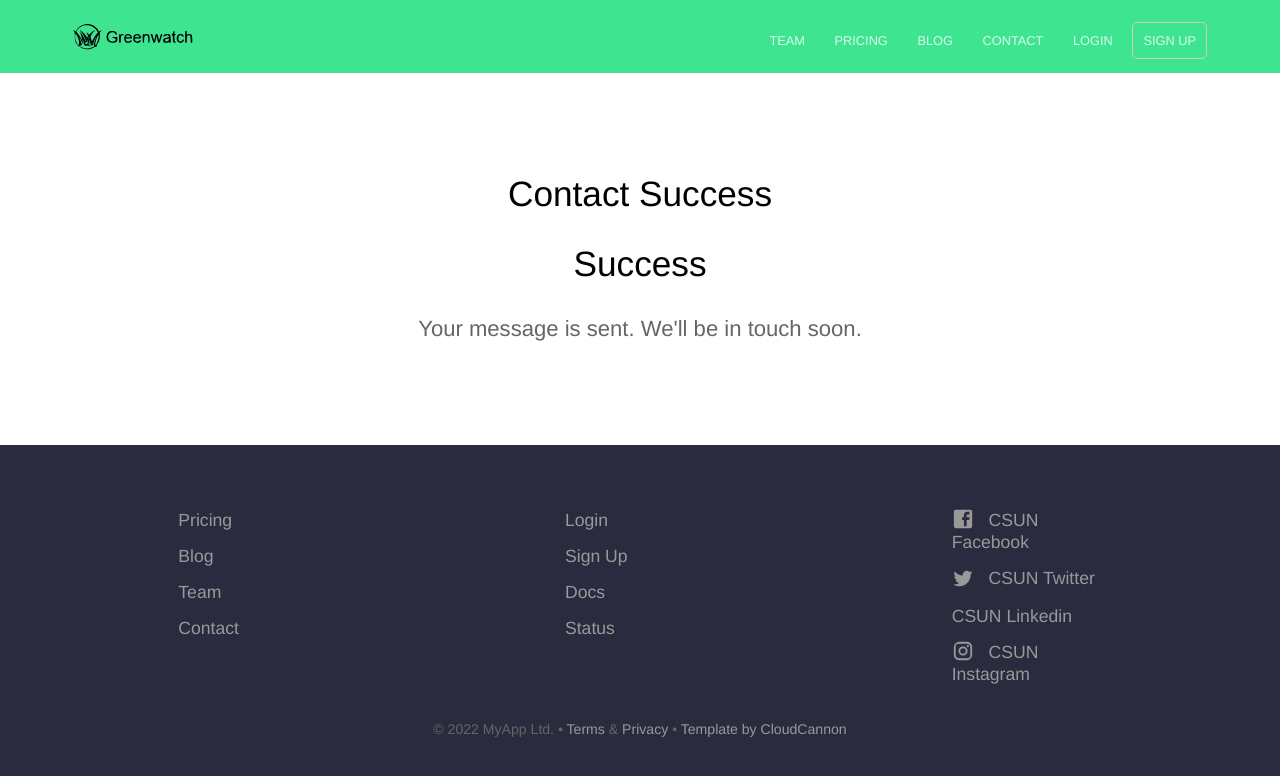
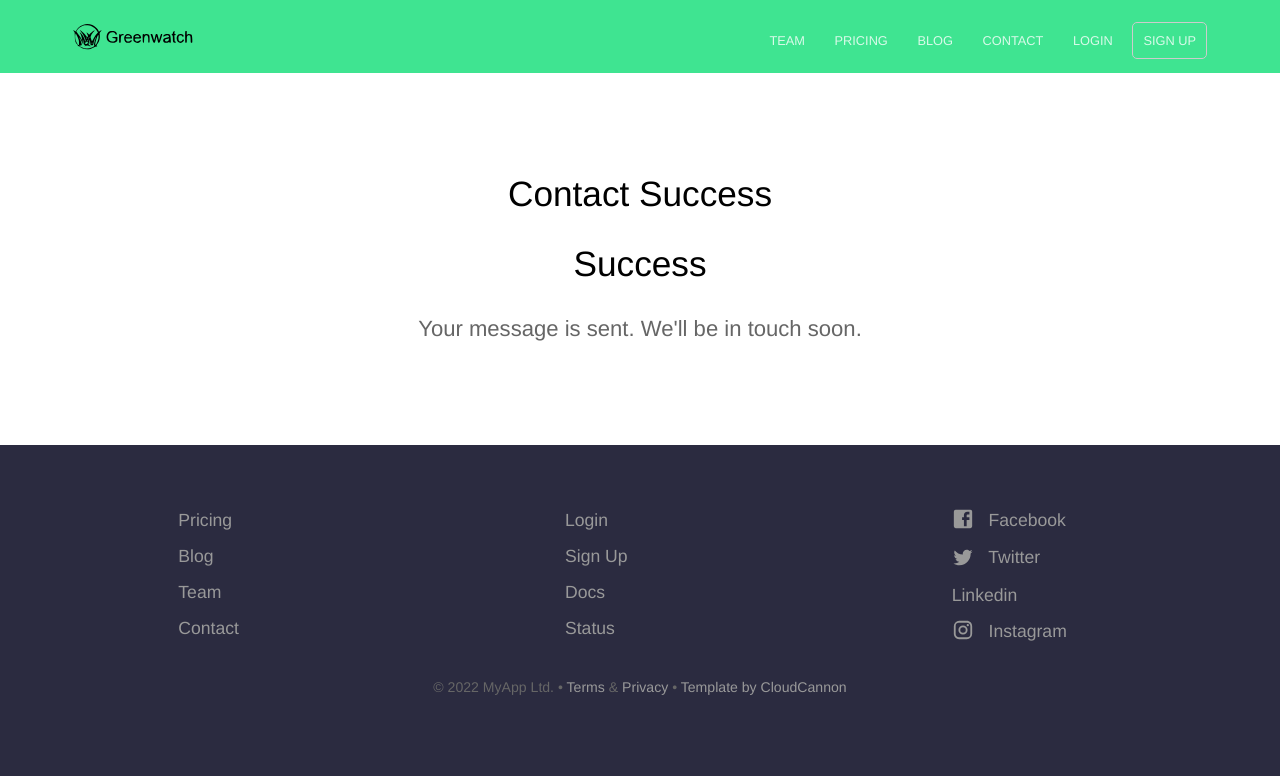
Before and after one commit to COMP490-Greenwatch-Org/greenwatch-team-website, a Jekyll site: the page built from contact-success.html, in a window 1280 px wide. Shown: the top 776 px of the page. Built offline with Jekyll 4.4.1, drawn with Linux system fonts in a browser that asks for light colours.

Commit message:
Update footer.yml

```diff
--- a/_data/footer.yml
+++ b/_data/footer.yml
@@ -21,19 +21,19 @@
     link: /
     new_window: true
 - links:
-  - name: CSUN Facebook
+  - name: Facebook
     link: https://facebook.com/calstatenorthridge/
     new_window: true
     social_icon: Facebook
-  - name: CSUN Twitter
+  - name: Twitter
     link: https://twitter.com/gomatadors
     social_icon: Twitter
     new_window: true
-  - name: CSUN Linkedin
+  - name: Linkedin
     link: https://www.linkedin.com/school/california-state-university-northridge/
     social_icon: Linkedin
     new_window: true
-  - name: CSUN Instagram
+  - name: Instagram
     link: https://www.instagram.com/csun_edu/
     social_icon: Instagram
     new_window: false
```
